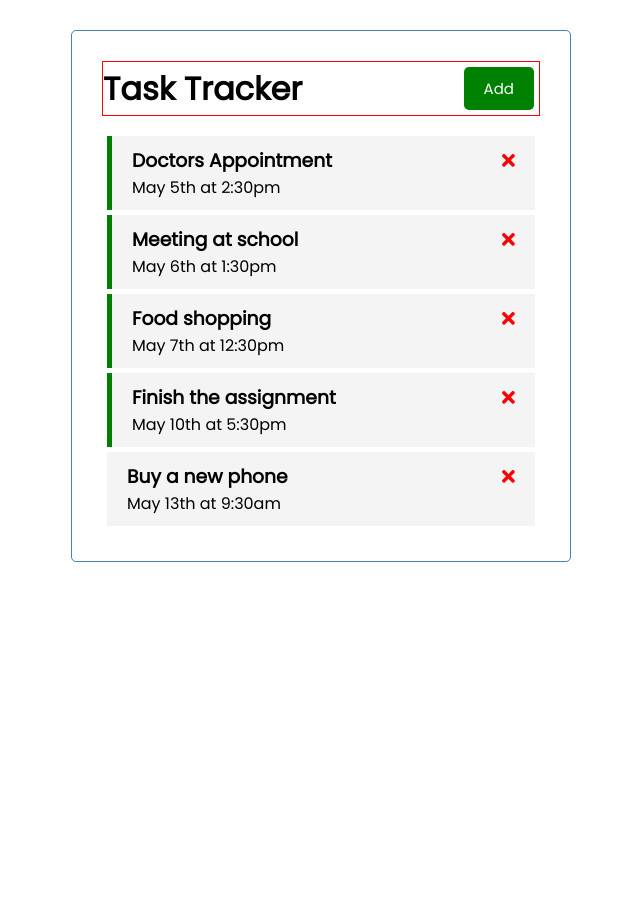
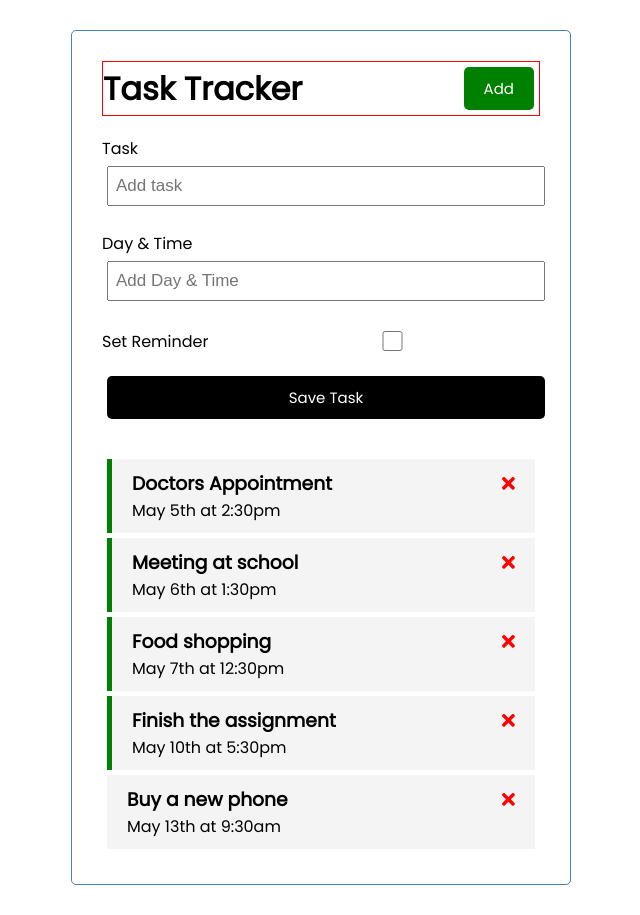
Before and after one commit to Denis-Tojaga/TaskReminderApp, an Angular app: page / in a window 1280 px wide. Shown: the whole page, without its empty margins (319-959 px from the left). Before the commit the page ends 800 px from the top, so only its background shows below. Built offline with nearby package versions, Linux system fonts and the light colour scheme; data requests are answered from the project's data file.

Commit message:
//beginning of implementation of two-way binding

```diff
--- /dev/null
+++ b/src/app/components/add-task/add-task.component.css
@@ -0,0 +1,3 @@
+.add-form{
+    margin-bottom:40px;
+}
--- /dev/null
+++ b/src/app/components/add-task/add-task.component.html
@@ -0,0 +1,19 @@
+<form class="add-form">
+    <div class="form-control">
+        <label for="text">Task</label>
+        <input type="text" name="text" [(ngModel)]="text" id="text" placeholder="Add task" />
+    </div>
+
+    <div class="form-control">
+        <label for="day">Day & Time</label>
+        <input type="text" name="day" [(ngModel)]="day" id="day" placeholder="Add Day & Time" />
+    </div>
+
+    <div class="form-control form-control-check">
+        <label for="reminder">Set Reminder</label>
+        <input type="checkbox" name="reminder" [(ngModel)]="reminder" id="reminder" />
+    </div>
+
+    <input type="submit" value="Save Task" class="btn btn-block" />
+
+</form>
--- /dev/null
+++ b/src/app/components/add-task/add-task.component.ts
@@ -0,0 +1,21 @@
+import { Component, OnInit } from '@angular/core';
+
+@Component({
+  selector: 'app-add-task',
+  templateUrl: './add-task.component.html',
+  styleUrls: ['./add-task.component.css']
+})
+export class AddTaskComponent implements OnInit {
+
+  //form fields
+  text: string;
+  day: string;
+  reminder: boolean = false;
+
+
+  constructor() { }
+
+  ngOnInit(): void {
+  }
+
+}
--- a/src/app/components/tasks/tasks.component.html
+++ b/src/app/components/tasks/tasks.component.html
@@ -1,3 +1,4 @@
+<app-add-task></app-add-task>
 <app-task-item *ngFor="let item of taskList" [task]="item" (onDeleteTask)="deleteTask(item)"
     (onToggleReminder)="toggleReminder(item)">
 </app-task-item>
```
Also changed, not shown: src/app/app.module.ts (+6 -2 lines), 1 other file (tests, documents, lock files or other folders).
